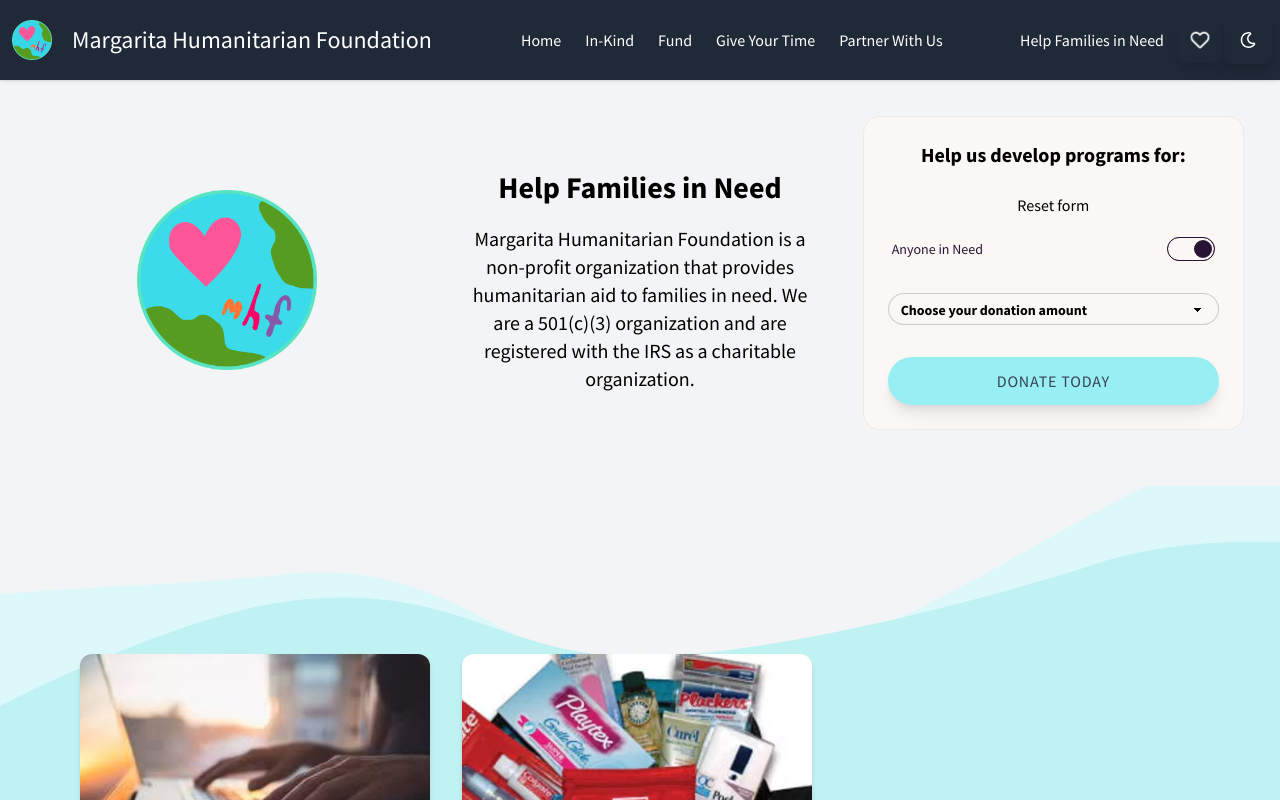
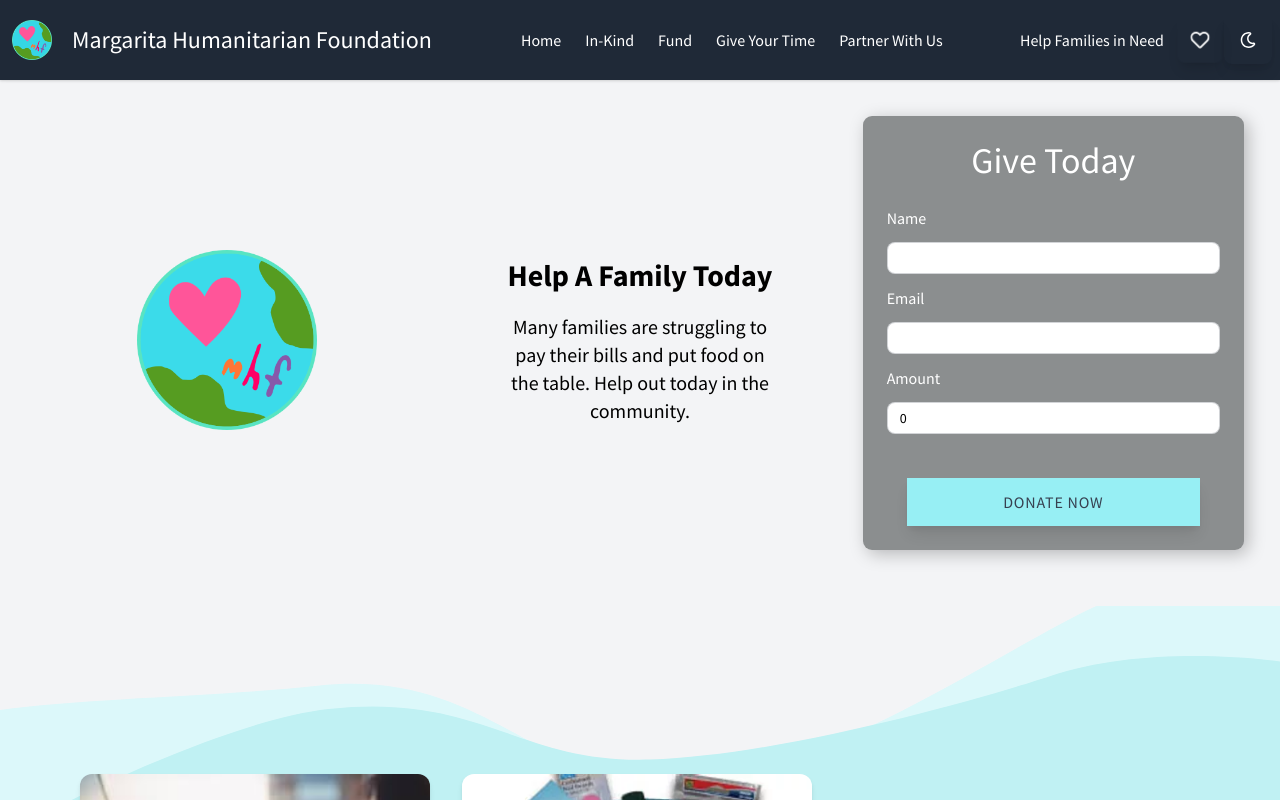
Before and after one commit to margaritahumanitarian/helpafamily, a Next.js app: page /in-kind in a window 1280 px wide. Shown: the top 800 px of the page. Built offline with nearby package versions, Linux system fonts and the light colour scheme.

Commit message:
fix: #337

```diff
--- a/components/CardsLayout.js
+++ b/components/CardsLayout.js
@@ -8,7 +8,7 @@
   const { hasItemsOnLeft, hasItemsOnRight, scrollRight, scrollLeft } =
     usePosition(ref);
   return (
-    <div className="w-full pb-20 relative overflow-hidden card-layout">
+    <div className="w-full relative overflow-hidden card-layout">
       <h2 className="pb-20 lg:mt-10 text-3xl md:text-4xl z-10 text-center">
         {description}
       </h2>
--- a/components/Footer.js
+++ b/components/Footer.js
@@ -24,7 +24,7 @@
     <footer
       className={`flex flex-col items-center ${
         theme === 'dark' ? cardsBackgroundColor : 'bg-neutral'
-      } text-neutral-content mt-20`}
+      } text-neutral-content `}
     >
       <div className="flex flex-col justify-between w-11/12 max-w-screen-xl py-7 px-10 sm:flex-row sm:px-0 mt-10 sm:pt-10 sm:mt-14 sm:border-t border-gray-400">
         <div className="hidden px-4 sm:flex ">
--- /dev/null
+++ b/components/HeroSectionModified.js
@@ -0,0 +1,95 @@
+import Image from 'next/image';
+import React from 'react';
+
+import MainDonation from './MainDonation';
+
+function HeroSectionModified({ main = false, image, inNeed = false }) {
+  return (
+    <div className={`text-center ${!main && 'hero-content'} md:m-auto`}>
+      {main && (
+        <div className="hero-image-container">
+          <Image
+            alt="Background"
+            className="hero-image"
+            layout="fill"
+            objectFit="cover"
+            src={image}
+          />
+        </div>
+      )}
+      <div className={main && 'hero'}>
+        <div className="w-lg p-5">
+          <div className="grid grid-cols-1 sm:grid-cols-2 md:grid-cols-3 md:gap-x-8 gap-y-5 items-center">
+            {!main && (
+              <div className="md:col-span-1">
+                <Image
+                  alt="Margarita Humanitarian Foundation"
+                  height={180}
+                  src="/images/MHF-Color-300x300.png"
+                  width={180}
+                />
+              </div>
+            )}
+            {main && <div className="bg-image-filter" />}
+            <div className={`md:col-span-${main ? '2' : 1} p-10 z-10`}>
+              <h1
+                className={`text-3xl ${
+                  main && 'md:text-5xl text-white '
+                } font-extrabold m-4 max-w-lg`}
+              >
+                {'Help A Family Today'}
+              </h1>
+              <p
+                className={`md:text-xl m-5 ${
+                  main && 'text-white text-opacity-90'
+                } leading-tight max-w-lg`}
+              >
+                {
+                  'Many families are struggling to pay their bills and put food on the table. Help out today in the community.'
+                }
+              </p>
+            </div>
+            <div
+              className={`${!main && 'sm:col-span-2 '} md:col-span-1 max-w-md`}
+            >
+              <MainDonation inNeed={inNeed} />
+            </div>
+          </div>
+        </div>
+      </div>
+      <style jsx>{`
+        .bg-image {
+          z-index: -10;
+        }
+        .bg-image-filter {
+          position: absolute;
+          z-index: 0;
+          top: 80px;
+          left: 0;
+          min-height: 85vh;
+          width: 100%;
+          background: linear-gradient(
+            to right bottom,
+            rgba(54, 38, 9, 0.6),
+            rgba(20, 81, 116, 0.3)
+          );
+          object-fit: cover;
+        }
+        .hero {
+          min-height: 85vh;
+        }
+        .hero-image-container {
+          min-height: 85vh;
+          width: 100%;
+          position: absolute;
+          z-index: 0;
+        }
+        .hero-image {
+          position: relative;
+        }
+      `}</style>
+    </div>
+  );
+}
+
+export default HeroSectionModified;
--- /dev/null
+++ b/components/MainDonation.js
@@ -0,0 +1,117 @@
+import React from 'react';
+import clsx from 'clsx';
+
+import InputFormControl from './form/InputFormControl';
+import Modal from './Modal';
+import useStripeSessionWithUserInfo from '../hooks/useStripeSessionWithUserInfo';
+
+export default function MainDonation() {
+  const [modalText, setModalText] = React.useState('');
+  const [isModalOpen, setModalOpen] = React.useState(false);
+  const [amount, setAmount] = React.useState(0);
+  const [email, setEmail] = React.useState('');
+  const [name, setName] = React.useState('');
+  const [handleSubmit, isPending] = useStripeSessionWithUserInfo();
+
+  const hideModal = () => setModalOpen(false);
+
+  const showModal = (message) => {
+    setModalText(message);
+    setModalOpen(true);
+  };
+
+  const handleSubmitForm = async (event) => {
+    event.preventDefault();
+
+    if (!name) {
+      showModal('Please choose a name');
+      return;
+    }
+    if (!email) {
+      showModal('Please choose an email');
+      return;
+    }
+    if (!amount) {
+      showModal('Please choose an amount to give');
+      return;
+    }
+
+    await handleSubmit({ name, email, amount });
+  };
+
+  return (
+    <>
+      <form onSubmit={handleSubmitForm}>
+        <div className="p-6  bcolor mb-5 card  bg-base-100 space-y-3 text-black">
+          <h2 className="card-title text-color" data-theme="light">
+            {'Give Today'}
+          </h2>
+          <label className="input-labelText"> {'Name'}</label>
+          <InputFormControl
+            className="input-color"
+            id="name"
+            onChange={setName}
+            value={name}
+          />
+          <label className="input-labelText"> {'Email'}</label>
+          <InputFormControl
+            className="input-color"
+            id="email"
+            onChange={setEmail}
+            value={email}
+          />
+
+          <label className="input-labelText"> {'Amount'}</label>
+          <InputFormControl
+            className="input-color"
+            id="amount"
+            onChange={setAmount}
+            value={amount}
+          />
+          <div className="pb-5" />
+          <button
+            aria-label="donate-btn"
+            type="submit"
+            className={clsx('btn-accent rounded-none  m-5', {
+              loading: isPending,
+            })}
+          >
+            {'Donate Now'}
+          </button>
+        </div>
+      </form>
+      <Modal isOpen={isModalOpen} onClose={hideModal}>
+        {modalText}
+      </Modal>
+
+      <style jsx>{`
+        .bcolor {
+          background: rgba(26, 30, 30, 0.48);
+          box-shadow: 4px 4px 17px rgba(0, 0, 0, 0.25);
+          border-radius: 9px;
+          border-color: rgba(0, 0, 0, 0.25);
+        }
+
+        .text-color {
+          font-family: 'Roboto';
+          font-style: normal;
+          font-weight: 400;
+          font-size: 36px;
+          line-height: 42px;
+          color: #ffffff;
+        }
+
+        .input-labelText {
+          text-align: left;
+          color: #ffffff;
+        }
+
+        .input-color {
+          background: #f7f7f7;
+          opacity: 0.7;
+          border-radius: 2px;
+        }
+      `}</style>
+    </>
+  );
+}
--- a/components/PrimaryLayout.js
+++ b/components/PrimaryLayout.js
@@ -2,23 +2,18 @@
 import React from 'react';
 
 import Footer from './Footer';
-import HeroSection from './HeroSection';
+import HeroSectionModified from './HeroSectionModified';
 import Navbar from './Navbar';
 import { useContextTheme } from './ThemeContext';
 
-export default function PrimaryLayout({
-  main = false,
-  image,
-  inNeed = false,
-  children,
-}) {
+export default function PrimaryLayout({ main = false, image, children }) {
   const { backgroundColor, textColor } = useContextTheme();
   return (
     <>
       <div className={`flex flex-col min-h-screen ${backgroundColor}`}>
         <Navbar />
         <main className={`flex-grow ${backgroundColor} text-${textColor}`}>
-          <HeroSection image={image} inNeed={inNeed} main={main} />
+          <HeroSectionModified image={image} main={main} />
           {children}
         </main>
         <Footer />
--- a/components/email/EmailCaptureHelper.js
+++ b/components/email/EmailCaptureHelper.js
@@ -3,7 +3,7 @@
 export default function EmailCaptureHelper({ children, data }) {
   return (
     <>
-      <div className="email-title text-4xl pt-5">
+      <div className="email-title text-4xl pt-5 pl-5">
         <h1 className="mb-12">{'Keep In Touch'}</h1>
       </div>
 
--- a/components/email/InteractiveSection.js
+++ b/components/email/InteractiveSection.js
@@ -45,15 +45,14 @@
   });
 
   return (
-    <div className="flex justify-center items-center main-container mt-20 mx:0 lg:mx-16 card-shadow lg:my-20">
+    <div className="flex justify-center items-center main-container mt-20 mx:0 md:mx-16 pb-10  lg:my-20 ">
       <div className={`w-full ${cardsBackgroundColor}`}>
         {childrenWithProps[componentPointer]}
       </div>
       <style jsx>
         {`
           .main-container {
-            min-height: 473px;
-            max-height: 473px;
+            max-height: 500px;
           }
           .card-shadow {
             box-shadow: rgba(14, 30, 37, 0.061) 6px 6px 12px 0px,
--- /dev/null
+++ b/hooks/useStripeSessionWithUserInfo.js
@@ -0,0 +1,34 @@
+import React from 'react';
+import { useRouter } from 'next/router';
+
+const dollarsToCentsMultiplier = 100;
+
+const useStripeSessionWithUserInfo = () => {
+  const [isPending, setIsPending] = React.useState(false);
+  const router = useRouter();
+
+  const handleSubmit = async ({ name, email, amount }) => {
+    setIsPending(true);
+
+    const response = await fetch('/api/create-stripe-session', {
+      body: JSON.stringify({
+        name: name,
+        email: email,
+        amount: amount * dollarsToCentsMultiplier,
+      }),
+      headers: {
+        'Content-Type': 'application/json',
+      },
+      method: 'POST',
+    });
+
+    const result = await response.json();
+
+    setIsPending(false);
+    router.push(result.url);
+  };
+
+  return [handleSubmit, isPending];
+};
+
+export default useStripeSessionWithUserInfo;
--- a/pages/api/create-stripe-session.js
+++ b/pages/api/create-stripe-session.js
@@ -24,6 +24,7 @@
     mode: 'payment',
     success_url: process.env.SUCCESS_URL,
     cancel_url: process.env.CANCEL_URL,
+    customer_email: req.body.email,
   });
 
   res.status(StatusCodes.OK).json({ url: session.url });
```
Also changed, not shown: components/HotMealDaySection.js (+4 -5 lines), components/email/EmailCapture.js (+26 -7 lines).
